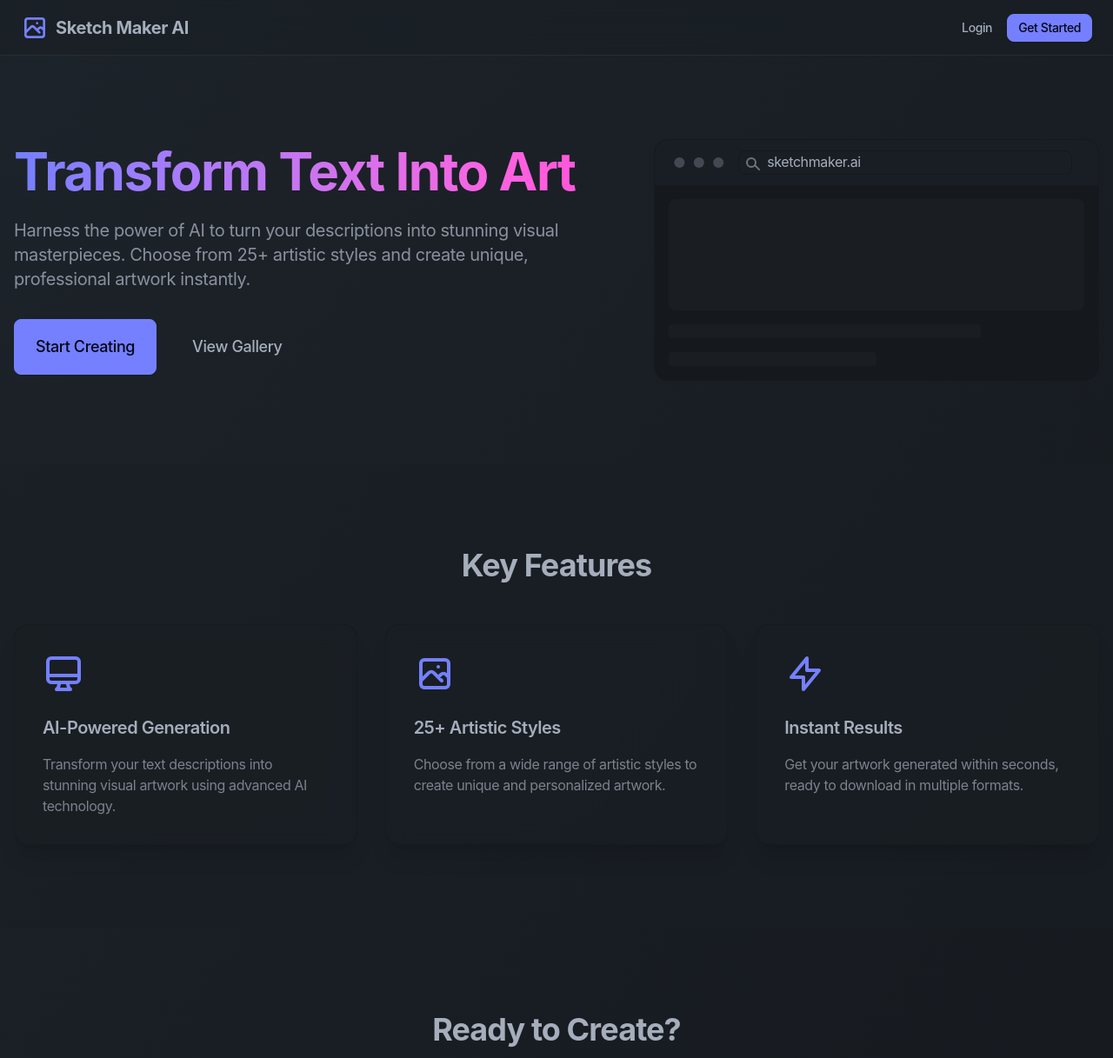
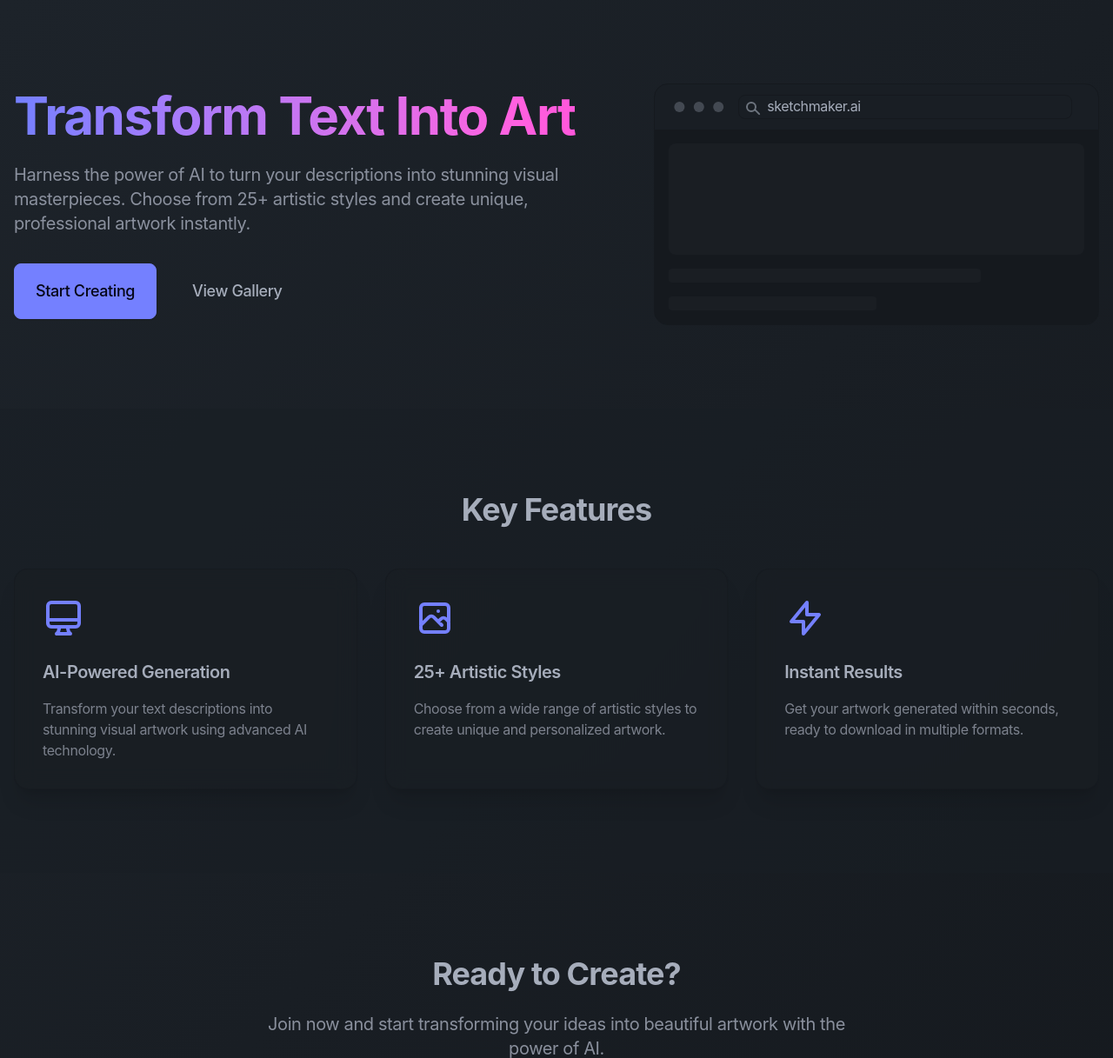
Before and after one commit to marketcalls/sketchmaker, a Flask app: page / in a window 1280 px wide. Shown: the top 1217 px of the page at 87% size. Run offline with Flask 3, Linux system fonts and the light colour scheme; some libraries are stand-ins or nearby versions.

Commit message:
fix the nav bar in index.html

```diff
--- a/templates/index.html
+++ b/templates/index.html
@@ -4,30 +4,6 @@
 
 {% block content %}
 <div class="min-h-screen bg-gradient-to-br from-base-100 via-base-200 to-base-300">
-    <!-- Navbar -->
-    <nav class="navbar bg-base-200/50 backdrop-blur-lg border-b border-base-content/10">
-        <div class="container mx-auto px-4">
-            <div class="flex-1">
-                <div class="flex items-center space-x-2">
-                    <svg class="w-8 h-8 text-primary" viewBox="0 0 24 24" fill="none" stroke="currentColor">
-                        <path stroke-linecap="round" stroke-linejoin="round" stroke-width="2" d="M4 16l4.586-4.586a2 2 0 012.828 0L16 16m-2-2l1.586-1.586a2 2 0 012.828 0L20 14m-6-6h.01M6 20h12a2 2 0 002-2V6a2 2 0 00-2-2H6a2 2 0 00-2 2v12a2 2 0 002 2z" />
-                    </svg>
-                    <span class="text-xl font-bold">Sketch Maker AI</span>
-                </div>
-            </div>
-            <div class="flex-none gap-2">
-                {% if current_user.is_authenticated %}
-                    <a href="{{ url_for('core.dashboard') }}" class="btn btn-ghost btn-sm">Dashboard</a>
-                    <a href="{{ url_for('gallery.gallery') }}" class="btn btn-ghost btn-sm">Gallery</a>
-                    <a href="{{ url_for('auth.logout') }}" class="btn btn-ghost btn-sm text-error">Logout</a>
-                {% else %}
-                    <a href="{{ url_for('auth.login') }}" class="btn btn-ghost btn-sm">Login</a>
-                    <a href="{{ url_for('auth.register') }}" class="btn btn-primary btn-sm">Get Started</a>
-                {% endif %}
-            </div>
-        </div>
-    </nav>
-
     <!-- Hero Section -->
     <section class="py-12 md:py-24">
         <div class="container mx-auto px-4">
```
